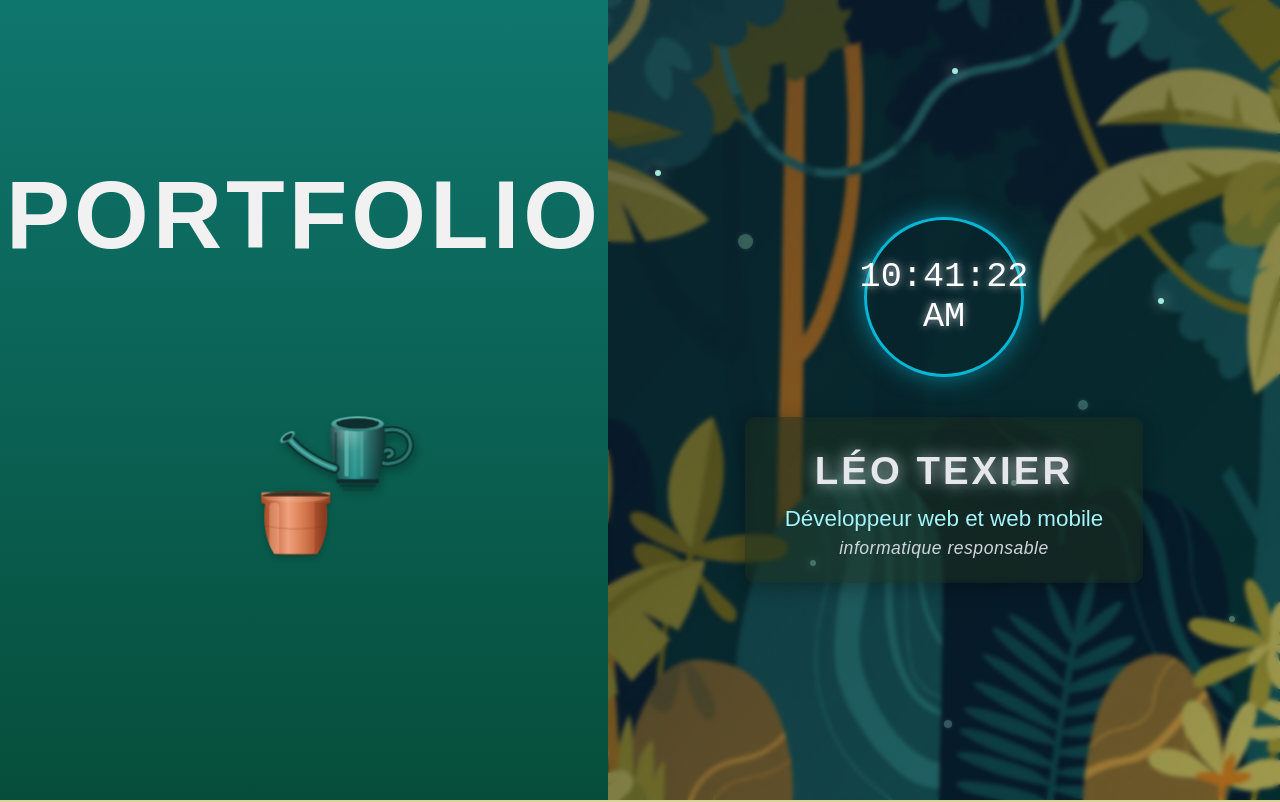
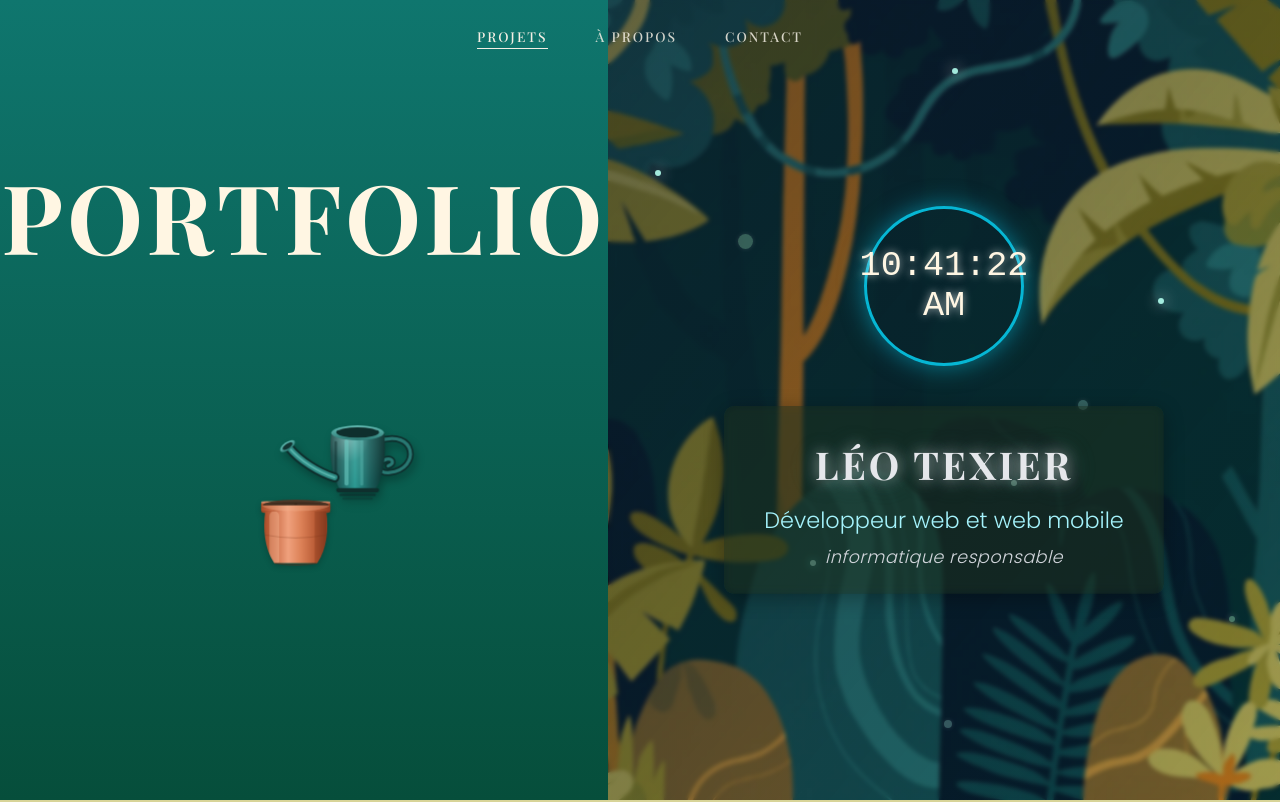
Before and after one commit to leotex26/portfolio, a Vue app: page / in a window 1280 px wide. Shown: the top 802 px of the page. Built offline with nearby package versions, Linux system fonts and the light colour scheme.

Commit message:
feat:navbar

```diff
--- a/src/App.vue
+++ b/src/App.vue
@@ -1,23 +1,18 @@
 <template>
+  <Navbar :active="activeSection" @scroll-to="scrollToSection" />
+
   <div class="container">
-    <!-- ===================== -->
-    <!-- SECTION GAUCHE        -->
-    <!-- ===================== -->
     <div class="left">
       <h1>PORTFOLIO</h1>
       <InteractivePlant />
     </div>
 
-    <!-- ===================== -->
-    <!-- SECTION DROITE        -->
-    <!-- ===================== -->
     <div class="right">
       <div class="clock-container">
         <div class="pulse-circle"></div>
         <div class="clock">{{ time }}</div>
       </div>
 
-      <!-- bloc texte avec effet verre dépoli -->
       <div class="intro">
         <h2 class="glow">LÉO TEXIER</h2>
         <p class="subtitle">Développeur web et web mobile</p>
@@ -25,30 +20,24 @@
       </div>
 
       <div class="fireflies">
-        <div class="firefly"></div>
-        <div class="firefly"></div>
-        <div class="firefly"></div>
-        <div class="firefly"></div>
-        <div class="firefly"></div>
-        <div class="firefly"></div>
-        <div class="firefly"></div>
-        <div class="firefly"></div>
-        <div class="firefly"></div>
+        <div class="firefly" v-for="n in 9" :key="n"></div>
       </div>
     </div>
   </div>
 
-  <!-- ===================== -->
-  <!-- SECTION SEPARATOR     -->
-  <!-- ===================== -->
   <div class="separator"></div>
   <div class="separator"></div>
 
-  <!-- ===================== -->
-  <!-- SECTION PORTFOLIO     -->
-  <!-- ===================== -->
-  <div ref="portfolioRef" class="portfolio-section hidden">
+  <div ref="portfolioRef" id="projets" class="portfolio-section hidden">
     <PortfolioSection />
+  </div>
+
+  <div ref="aproposRef">
+    <AboutSection />
+  </div>
+
+  <div ref="contactRef">
+    <ContactSection @submit="handleContactSubmit" />
   </div>
 </template>
 
@@ -56,26 +45,44 @@
 import { ref, onMounted, onUnmounted } from 'vue'
 import PortfolioSection from './components/PortfolioSection.vue'
 import InteractivePlant from './components/InteractivePlant.vue'
+import Navbar from './components/Navbar.vue'
+import AboutSection from './components/AboutSection.vue'
+import ContactSection from './components/ContactSection.vue'
 import './style.css'
 
 export default {
-  // Déclarez TOUS vos composants ici dans le même objet :
   components: {
     PortfolioSection,
-    InteractivePlant
+    InteractivePlant,
+    Navbar,
+    AboutSection,
+    ContactSection
   },
   setup() {
     const time = ref(new Date().toLocaleTimeString())
     const portfolioRef = ref(null)
+    const aproposRef = ref(null)
+    const contactRef = ref(null)
+    const activeSection = ref('projets')
     let timer = null
 
-    // Mise à jour de l'heure chaque seconde
+    const sectionRefs = { projets: portfolioRef, apropos: aproposRef, contact: contactRef }
+
+    function scrollToSection(id) {
+      sectionRefs[id]?.value?.scrollIntoView({ behavior: 'smooth', block: 'start' })
+      activeSection.value = id
+    }
+
+    function handleContactSubmit(form) {
+      console.log('Formulaire de contact :', form)
+      // à connecter plus tard à un service d'envoi (mailto, API, etc.)
+    }
+
     onMounted(() => {
       timer = setInterval(() => {
         time.value = new Date().toLocaleTimeString()
       }, 1000)
 
-      // Animation d'apparition du portfolio au scroll
       const observer = new IntersectionObserver(
         (entries) => {
           entries.forEach((entry) => {
@@ -87,17 +94,14 @@ export default {
         },
         { threshold: 0.2 }
       )
-
-      if (portfolioRef.value) {
-        observer.observe(portfolioRef.value)
-      }
+      if (portfolioRef.value) observer.observe(portfolioRef.value)
     })
 
     onUnmounted(() => {
       if (timer) clearInterval(timer)
     })
 
-    return { time, portfolioRef }
+    return { time, portfolioRef, aproposRef, contactRef, activeSection, scrollToSection, handleContactSubmit }
   }
 }
 </script>
--- /dev/null
+++ b/src/components/AboutSection.vue
@@ -0,0 +1,26 @@
+<!-- components/AboutSection.vue -->
+<template>
+  <section id="apropos" class="about-section">
+    <h2>À propos</h2>
+    <p>
+Concepteur Développeur d'Applications basé à Rennes, je conçois des solutions web et mobiles fiables, performantes et axées sur l'expérience utilisateur.  Issu d'un parcours combinant la création visuelle 3D et le développement logiciel (Java/Spring Boot, Angular, PHP/Symfony), j'apporte une double compétence technique et esthétique à mes projets. Enrichi par des expériences chez Colissimo et Ouest-France, je m'attache à livrer du code propre, accessible et générateur de valeur métier.
+    </p>
+  </section>
+</template>
+
+<style scoped>
+.about-section {
+  padding: 120px 10%;
+  text-align: center;
+}
+.about-section h2 {
+  font-size: 2.2rem;
+  margin-bottom: 24px;
+}
+.about-section p {
+  max-width: 600px;
+  margin: 0 auto;
+  line-height: 1.7;
+  opacity: 0.85;
+}
+</style>
--- /dev/null
+++ b/src/components/ContactSection.vue
@@ -0,0 +1,55 @@
+<!-- components/ContactSection.vue -->
+<template>
+  <section id="contact" class="contact-section">
+    <h2>Contact</h2>
+    <form class="contact-form" @submit.prevent="$emit('submit', form)">
+      <input v-model="form.name" type="text" placeholder="Nom" required />
+      <input v-model="form.email" type="email" placeholder="Email" required />
+      <textarea v-model="form.message" placeholder="Message" rows="5" required></textarea>
+      <button type="submit">Envoyer</button>
+    </form>
+  </section>
+</template>
+
+<script>
+import { reactive } from 'vue'
+export default {
+  emits: ['submit'],
+  setup() {
+    const form = reactive({ name: '', email: '', message: '' })
+    return { form }
+  }
+}
+</script>
+
+<style scoped>
+.contact-section {
+  padding: 120px 10%;
+  text-align: center;
+}
+.contact-form {
+  max-width: 480px;
+  margin: 40px auto 0;
+  display: flex;
+  flex-direction: column;
+  gap: 16px;
+}
+.contact-form input,
+.contact-form textarea {
+  background: rgba(255, 255, 255, 0.05);
+  border: 1px solid rgba(255, 255, 255, 0.2);
+  border-radius: 4px;
+  padding: 12px;
+  color: inherit;
+  font-family: 'Poppins', sans-serif;
+}
+.contact-form button {
+  padding: 12px;
+  background: #f4efe4;
+  border: none;
+  border-radius: 4px;
+  cursor: pointer;
+  font-weight: 500;
+  letter-spacing: 1px;
+}
+</style>
--- /dev/null
+++ b/src/components/Navbar.vue
@@ -0,0 +1,86 @@
+<template>
+  <nav class="navbar">
+    <ul>
+      <li>
+        <a href="#projets" :class="{ active: active === 'projets' }"
+           @click.prevent="$emit('scroll-to', 'projets')">Projets</a>
+      </li>
+      <li>
+        <a href="#apropos" :class="{ active: active === 'apropos' }"
+           @click.prevent="$emit('scroll-to', 'apropos')">À propos</a>
+      </li>
+      <li>
+        <a href="#contact" :class="{ active: active === 'contact' }"
+           @click.prevent="$emit('scroll-to', 'contact')">Contact</a>
+      </li>
+      <!-- <li><a href="#" class="disabled">Blog</a></li> -->
+    </ul>
+  </nav>
+</template>
+
+<script>
+export default {
+  props: { active: { type: String, default: 'projets' } },
+  emits: ['scroll-to']
+}
+</script>
+
+<style scoped>
+.navbar {
+  position: fixed;
+  top: 0;
+  left: 0;
+  width: 100%;
+  z-index: 50;
+  padding: 24px 0;
+  background: transparent;
+}
+
+.navbar ul {
+  display: flex;
+  justify-content: center;
+  gap: 48px;
+  list-style: none;
+  margin: 0;
+  padding: 0;
+}
+
+.navbar a {
+  color: #f4efe4;
+  text-decoration: none;
+  font-size: 0.85rem;
+  letter-spacing: 2px;
+  text-transform: uppercase;
+  font-weight: 500;
+  position: relative;
+  padding-bottom: 4px;
+  opacity: 0.85;
+  transition: opacity 0.3s ease;
+}
+
+.navbar a::after {
+  content: '';
+  position: absolute;
+  bottom: 0;
+  left: 0;
+  width: 0;
+  height: 1px;
+  background: #f4efe4;
+  transition: width 0.3s ease;
+}
+
+.navbar a:hover,
+.navbar a.active {
+  opacity: 1;
+}
+
+.navbar a:hover::after,
+.navbar a.active::after {
+  width: 100%;
+}
+
+.navbar a.disabled {
+  opacity: 0.4;
+  cursor: default;
+}
+</style>
--- a/src/style.css
+++ b/src/style.css
@@ -1,3 +1,22 @@
+@import url('https://fonts.googleapis.com/css2?family=Playfair+Display:wght@400;500;600;700&family=Poppins:wght@300;400;500&display=swap');
+
+body {
+  font-family: 'Poppins', sans-serif;
+  font-weight: 300;
+}
+
+h1, h2, .navbar a, .clock {
+  font-family: 'Playfair Display', serif;
+  color: #fff6e3;
+}
+
+h1 {
+  letter-spacing: 4px;
+  font-weight: 700;
+}
+
+
+
 /* =============================== */
 /* RESET ET STYLES GLOBAUX        */
 /* =============================== */
```
